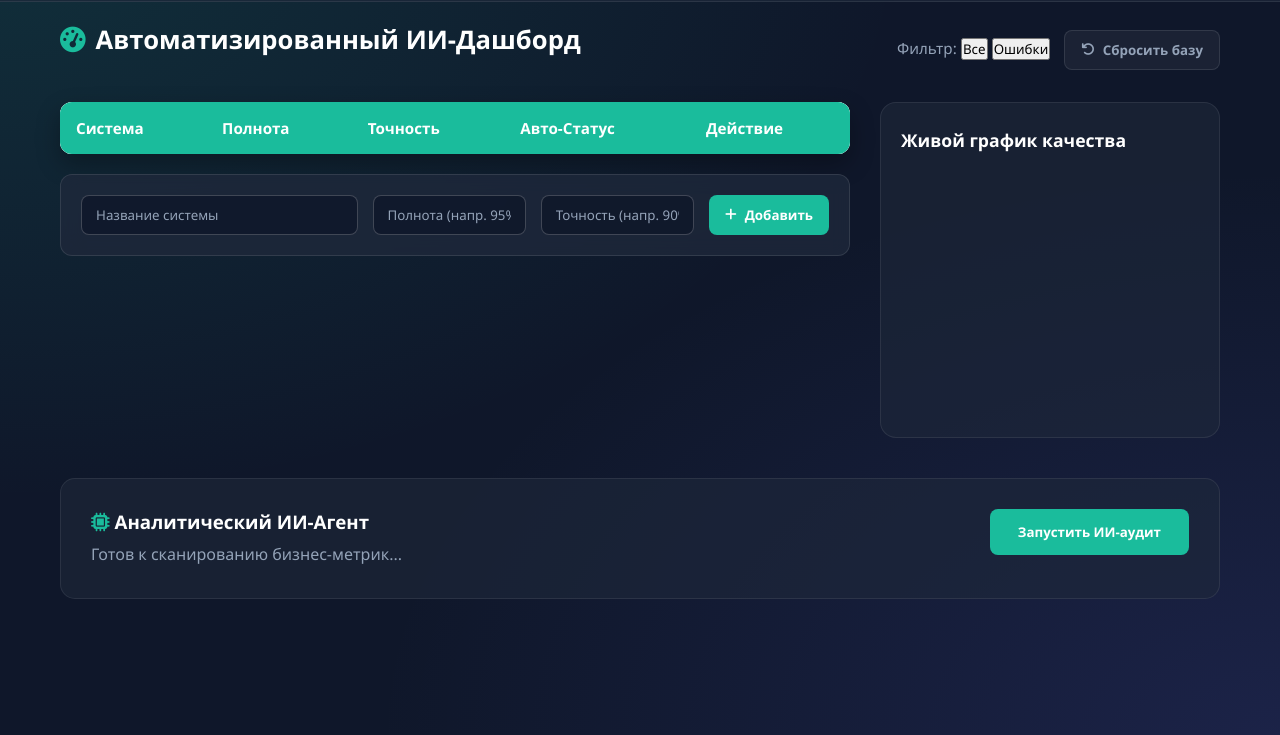
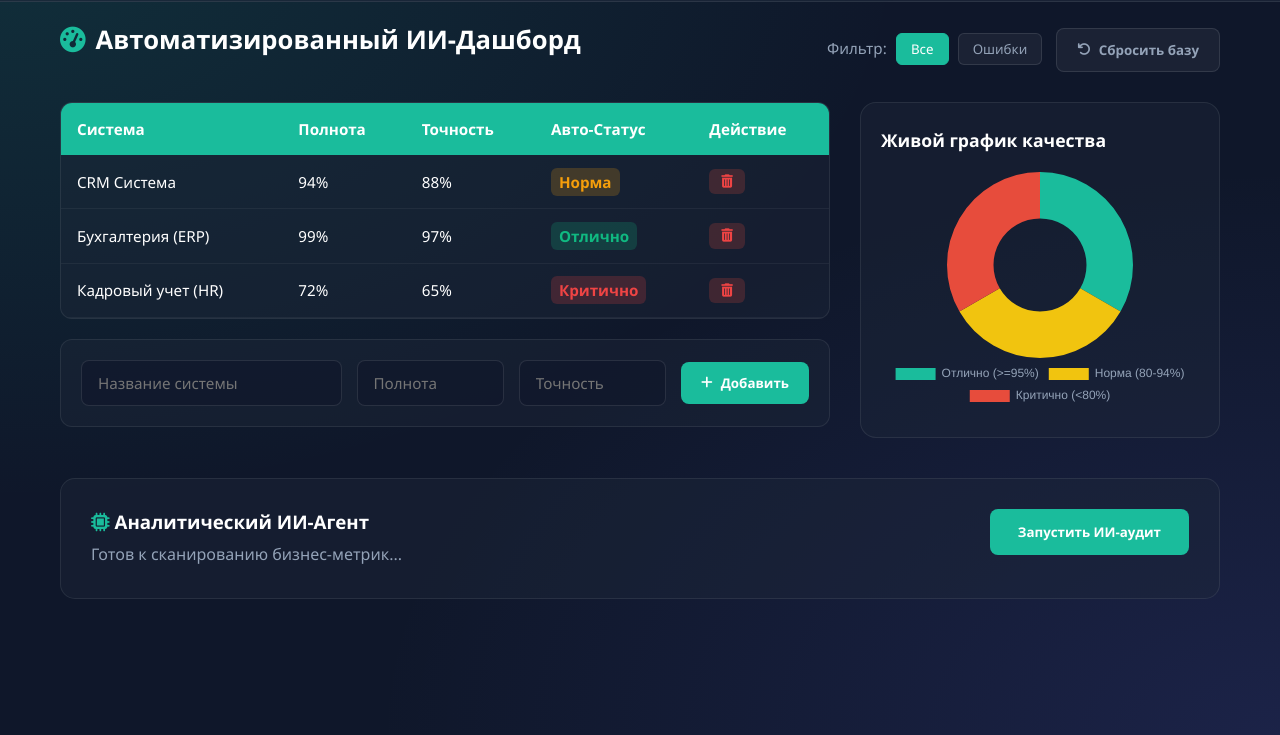
Before and after one commit to JabaiyMysyq/aianalysis, a plain HTML site: page dashboard.html in a window 1280 px wide. Shown: the part 65-800 px from the top of the page. Drawn offline with nearby package versions, Linux system fonts and the light colour scheme.

Commit message:
Update dashboard.html

```diff
--- a/dashboard.html
+++ b/dashboard.html
@@ -7,7 +7,7 @@
     <link rel="stylesheet" href="https://cdnjs.cloudflare.com/ajax/libs/font-awesome/6.5.1/css/all.min.css">
     <script src="https://cdn.jsdelivr.net/npm/chart.js"></script>
     <style>
-        /* Принудительное наложение стилей, чтобы внешние файлы не ломали видимость */
+        /* Гарантируем корректное отображение поверх глобального style.css */
         .dashboard-container {
             max-width: 1200px;
             margin: 0 auto;
@@ -18,7 +18,7 @@
 
         .dashboard-grid {
             display: grid;
-            grid-template-columns: 1fr 340px;
+            grid-template-columns: 1fr 360px;
             gap: 30px;
             margin-top: 25px;
             align-items: start;
@@ -30,116 +30,108 @@
             }
         }
 
-        /* КОНТЕЙНЕР ТАБЛИЦЫ - ГАРАНТИРУЕТ ВИДИМОСТЬ */
+        /* Контейнер для таблицы */
         .table-visible-wrapper {
-            display: block !important;
-            visibility: visible !important;
-            opacity: 1 !important;
-            width: 100% !important;
+            width: 100%;
             overflow-x: auto;
-            background: #ffffff !important;
+            background: rgba(30, 41, 59, 0.4);
             border-radius: 12px;
-            box-shadow: 0 10px 25px rgba(0, 0, 0, 0.3);
+            border: 1px solid rgba(255, 255, 255, 0.08);
             margin-bottom: 20px;
         }
 
-        /* СВЕТЛАЯ ТАБЛИЦА С ЧЕРНЫМ ТЕКСТОМ */
+        /* Интеграция таблицы в ваш темный стиль */
         .white-data-table {
-            width: 100% !important;
-            border-collapse: collapse !important;
-            background-color: #ffffff !important;
-            color: #0f172a !important;
-            display: table !important;
+            width: 100%;
+            border-collapse: collapse;
+            color: #ffffff;
         }
 
         .white-data-table th {
-            background-color: #1abc9c !important;
-            color: #ffffff !important;
-            padding: 16px !important;
-            font-weight: 600 !important;
-            text-align: left !important;
-            font-size: 0.95rem !important;
-            border: none !important;
+            background-color: #1abc9c;
+            color: #ffffff;
+            padding: 16px;
+            font-weight: 600;
+            text-align: left;
+            font-size: 0.95rem;
         }
 
         .white-data-table td {
-            color: #0f172a !important;
-            background-color: #ffffff !important;
-            border-bottom: 1px solid #e2e8f0 !important;
-            padding: 14px 16px !important;
-            font-size: 0.95rem !important;
-            text-align: left !important;
+            padding: 14px 16px;
+            font-size: 0.95rem;
+            border-bottom: 1px solid rgba(255, 255, 255, 0.05);
         }
 
-        /* РЕДАКТИРУЕМЫЕ ЯЧЕЙКИ */
-        .white-data-table td[contenteditable="true"] {
-            background-color: #fffbeb !important;
-            cursor: pointer !important;
-        }
-
-        .white-data-table td[contenteditable="true"]:focus {
-            background-color: #ffffff !important;
-            outline: 2px solid #1abc9c !important;
-        }
-
-        /* ПАНЕЛЬ ДОБАВЛЕНИЯ СТРОК */
+        /* Стилизация интерактивного ввода (как на вашем скриншоте) */
         .add-row-form-panel {
-            background: rgba(30, 41, 59, 0.8) !important;
-            backdrop-filter: blur(10px);
-            padding: 20px !important;
-            border-radius: 12px !important;
-            border: 1px solid rgba(255, 255, 255, 0.1) !important;
-            display: flex !important;
-            gap: 15px !important;
-            flex-wrap: wrap !important;
-            width: 100% !important;
-            box-sizing: border-box !important;
+            background: rgba(30, 41, 59, 0.4);
+            padding: 20px;
+            border-radius: 12px;
+            border: 1px solid rgba(255, 255, 255, 0.08);
+            display: flex;
+            gap: 15px;
+            flex-wrap: wrap;
+            align-items: center;
         }
 
         .add-row-form-panel input {
-            padding: 10px 14px !important;
-            background: rgba(15, 23, 42, 0.8) !important;
-            border: 1px solid rgba(255, 255, 255, 0.2) !important;
-            border-radius: 8px !important;
+            padding: 12px 16px;
+            background: rgba(15, 23, 42, 0.6) !important;
+            border: 1px solid rgba(255, 255, 255, 0.1) !important;
+            border-radius: 8px;
             color: #ffffff !important;
-            font-family: inherit !important;
-            outline: none !important;
+            outline: none;
+            font-size: 0.95rem;
         }
 
-        .add-row-form-panel input::placeholder {
-            color: #94a3b8 !important;
+        .add-row-form-panel input:focus {
+            border-color: #1abc9c !important;
         }
 
-        /* КНОПКИ */
+        /* Кнопки */
         .btn-action {
-            padding: 10px 16px !important;
-            border: none !important;
-            border-radius: 8px !important;
-            cursor: pointer !important;
-            font-weight: 600 !important;
-            display: inline-flex !important;
-            align-items: center !important;
-            gap: 8px !important;
+            padding: 12px 20px;
+            border: none;
+            border-radius: 8px;
+            cursor: pointer;
+            font-weight: 600;
+            display: inline-flex;
+            align-items: center;
+            gap: 8px;
+            transition: all 0.2s;
         }
 
-        .btn-add { background: #1abc9c !important; color: white !important; }
-        .btn-add:hover { background: #16a085 !important; }
+        .btn-add { background: #1abc9c; color: white; }
+        .btn-add:hover { background: #16a085; }
 
-        .btn-delete { background: #fee2e2 !important; color: #ef4444 !important; padding: 6px 12px !important; font-size: 0.85rem !important; border-radius: 6px !important; }
-        .btn-delete:hover { background: #ef4444 !important; color: white !important; }
+        .btn-delete { background: rgba(231, 76, 60, 0.2); color: #ef4444; padding: 6px 12px; border-radius: 6px; }
+        .btn-delete:hover { background: #e74c3c; color: white; }
 
-        .btn-reset-table { background: rgba(255, 255, 255, 0.05) !important; color: #94a3b8 !important; border: 1px solid rgba(255, 255, 255, 0.1) !important; margin-left: 10px; }
+        .btn-reset-table { background: rgba(255, 255, 255, 0.05); color: #94a3b8; border: 1px solid rgba(255, 255, 255, 0.1); margin-left: 10px; }
+        .btn-reset-table:hover { background: rgba(255, 255, 255, 0.1); color: #fff; }
+
+        .filter-btn {
+            background: rgba(255, 255, 255, 0.05);
+            color: #94a3b8;
+            border: 1px solid rgba(255, 255, 255, 0.1);
+            padding: 6px 14px;
+            border-radius: 6px;
+            cursor: pointer;
+            margin-left: 5px;
+        }
+        .filter-btn.active { background: #1abc9c; color: white; border-color: #1abc9c; }
 
         .chart-glass-box {
-            background: rgba(30, 41, 59, 0.6);
+            background: rgba(30, 41, 59, 0.4);
             padding: 25px 20px;
             border-radius: 16px;
             border: 1px solid rgba(255, 255, 255, 0.08);
         }
 
-        .badge-excellent { background: #d1fae5; color: #065f46; padding: 4px 8px; border-radius: 4px; font-weight: bold; }
-        .badge-normal { background: #fef3c7; color: #92400e; padding: 4px 8px; border-radius: 4px; font-weight: bold; }
-        .badge-critical { background: #fee2e2; color: #991b1b; padding: 4px 8px; border-radius: 4px; font-weight: bold; }
+        /* Статусы-бейджи */
+        .badge-excellent { background: rgba(16, 185, 129, 0.2); color: #10b981; padding: 4px 8px; border-radius: 6px; font-weight: bold; }
+        .badge-normal { background: rgba(245, 158, 11, 0.2); color: #f59e0b; padding: 4px 8px; border-radius: 6px; font-weight: bold; }
+        .badge-critical { background: rgba(239, 68, 68, 0.2); color: #ef4444; padding: 4px 8px; border-radius: 6px; font-weight: bold; }
     </style>
 </head>
 <body>
@@ -150,7 +142,7 @@
         <div class="menu">
             <a href="index.html">Главная</a>
             <a href="dashboard.html" class="active">Анализ данных</a>
-            <a href="bot.html">Помощник по качеству</a>
+            <a href="bot.html">Помощник по качестве</a>
             <a href="creators.html">Авторы</a>
         </div>
     </nav>
@@ -186,22 +178,22 @@
             </div>
 
             <div class="add-row-form-panel">
-                <input type="text" id="newSystem" placeholder="Название системы" style="flex: 2; min-width: 180px;">
-                <input type="text" id="newCompleteness" placeholder="Полнота (напр. 95%)" style="flex: 1; min-width: 100px;">
-                <input type="text" id="newAccuracy" placeholder="Точность (напр. 90%)" style="flex: 1; min-width: 100px;">
+                <input type="text" id="newSystem" placeholder="Название системы" style="flex: 2; min-width: 150px;">
+                <input type="text" id="newCompleteness" placeholder="Полнота" style="flex: 1; min-width: 80px;">
+                <input type="text" id="newAccuracy" placeholder="Точность" style="flex: 1; min-width: 80px;">
                 <button class="btn-action btn-add" onclick="addNewRow()"><i class="fas fa-plus"></i> Добавить</button>
             </div>
         </div>
 
         <div class="chart-glass-box">
             <h3 style="color:#fff; margin:0 0 20px 0; font-size:1.1rem;">Живой график качества</h3>
-            <div style="position: relative; height: 240px;">
+            <div style="position: relative; height: 240px; display: flex; justify-content: center;">
                 <canvas id="qualityChart"></canvas>
             </div>
         </div>
     </div>
 
-    <section class="ai-control-panel" style="background: rgba(30, 41, 59, 0.6); padding: 30px; border-radius: 15px; margin-top: 40px; border: 1px solid rgba(255,255,255,0.08);">
+    <section class="ai-control-panel" style="background: rgba(30, 41, 59, 0.4); padding: 30px; border-radius: 15px; margin-top: 40px; border: 1px solid rgba(255,255,255,0.08);">
         <div style="display: flex; justify-content: space-between; align-items: flex-start; flex-wrap: wrap; gap: 20px;">
             <div>
                 <h3 style="color:#fff;"><i class="fas fa-microchip" style="color: #1abc9c;"></i> Аналитический ИИ-Агент</h3>
@@ -211,17 +203,18 @@
                 Запустить ИИ-аудит
             </button>
         </div>
-        <div class="progress-container" id="progCont" style="width: 100%; background: #34495e; height: 10px; border-radius: 5px; margin: 20px 0; display: none;">
-            <div class="progress-bar" id="progBar" style="width: 0%; height: 100%; background: #1abc9c; border-radius: 5px; transition: width 0.1s;"></div>
+        <div class="progress-container" id="progCont" style="width: 100%; background: #1e293b; height: 8px; border-radius: 4px; margin: 20px 0; display: none;">
+            <div class="progress-bar" id="progBar" style="width: 0%; height: 100%; background: #1abc9c; border-radius: 4px; transition: width 0.2s;"></div>
         </div>
-        <div id="aiOutput" style="margin-top: 20px; font-family: monospace; color: #1abc9c; display: none;"></div>
-        <div class="ai-report-box" id="aiReportBox" style="background: #1e293b; border-left: 5px solid #1abc9c; padding: 20px; margin-top: 20px; border-radius: 8px; display: none; color: #ecf0f1;"></div>
+        <div id="aiOutput" style="margin-top: 20px; font-family: monospace; color: #1abc9c; display: none; background: rgba(0,0,0,0.2); padding: 10px; border-radius: 6px;"></div>
+        <div class="ai-report-box" id="aiReportBox" style="background: #1e293b; border-left: 4px solid #1abc9c; padding: 20px; margin-top: 20px; border-radius: 8px; display: none; color: #ecf0f1;"></div>
     </section>
 </main>
 
 <script>
     let qualityChart;
 
+    // Исходные данные, если LocalStorage пуст
     const defaultData = [
         { system: "CRM Система", completeness: "94%", accuracy: "88%" },
         { system: "Бухгалтерия (ERP)", completeness: "99%", accuracy: "97%" },
@@ -241,7 +234,13 @@
                     borderWidth: 0
                 }]
             },
-            options: { responsive: true, maintainAspectRatio: false }
+            options: {
+                responsive: true,
+                maintainAspectRatio: false,
+                plugins: {
+                    legend: { position: 'bottom' }
+                }
+            }
         });
         loadTableData();
     };
@@ -273,4 +272,137 @@
                 <td contenteditable="true" class="completeness-cell" oninput="handleTableChange()">${item.completeness}</td>
                 <td contenteditable="true" class="accuracy-cell" oninput="handleTableChange()">${item.accuracy}</td>
                 <td class="status-cell"></td>
-                <td><button class="btn-action btn-delete" onclick
+                <td><button class="btn-action btn-delete" onclick="deleteRow(this)"><i class="fas fa-trash-alt"></i></button></td>
+            `;
+            tbody.appendChild(newTr);
+        });
+        calculateStatuses();
+    }
+
+    function handleTableChange() {
+        saveTableToStorage();
+        calculateStatuses();
+        resetAiButtonState();
+    }
+
+    function calculateStatuses() {
+        let excellentCount = 0, normalCount = 0, criticalCount = 0;
+        const rows = document.querySelectorAll('#dataTable tbody tr');
+
+        rows.forEach(row => {
+            const accuracyCell = row.querySelector('.accuracy-cell');
+            const statusCell = row.querySelector('.status-cell');
+            let accuracyValue = parseInt(accuracyCell.innerText.replace(/[^0-9]/g, '')) || 0;
+
+            if (accuracyValue >= 95) {
+                statusCell.innerHTML = `<span class="badge-excellent">Отлично</span>`;
+                row.setAttribute('data-status', 'excellent');
+                excellentCount++;
+            } else if (accuracyValue >= 80 && accuracyValue < 95) {
+                statusCell.innerHTML = `<span class="badge-normal">Норма</span>`;
+                row.setAttribute('data-status', 'normal');
+                normalCount++;
+            } else {
+                statusCell.innerHTML = `<span class="badge-critical">Критично</span>`;
+                row.setAttribute('data-status', 'bad');
+                criticalCount++;
+            }
+        });
+
+        if (qualityChart) {
+            qualityChart.data.datasets[0].data = [excellentCount, normalCount, criticalCount];
+            qualityChart.update();
+        }
+    }
+
+    // ТА САМАЯ ФУНКЦИЯ ДОБАВЛЕНИЯ СТРОКИ
+    function addNewRow() {
+        const system = document.getElementById('newSystem').value.trim();
+        const completeness = document.getElementById('newCompleteness').value.trim() || '100%';
+        const accuracy = document.getElementById('newAccuracy').value.trim() || '0%';
+
+        if (!system) {
+            alert('Введите название системы!');
+            return;
+        }
+
+        const tbody = document.getElementById('tableBody');
+        const newTr = document.createElement('tr');
+        newTr.innerHTML = `
+            <td contenteditable="true" oninput="handleTableChange()">${system}</td>
+            <td contenteditable="true" class="completeness-cell" oninput="handleTableChange()">${completeness}</td>
+            <td contenteditable="true" class="accuracy-cell" oninput="handleTableChange()">${accuracy}</td>
+            <td class="status-cell"></td>
+            <td><button class="btn-action btn-delete" onclick="deleteRow(this)"><i class="fas fa-trash-alt"></i></button></td>
+        `;
+        tbody.appendChild(newTr);
+
+        saveTableToStorage();
+        calculateStatuses();
+        resetAiButtonState();
+
+        // Очищаем поля ввода
+        document.getElementById('newSystem').value = '';
+        document.getElementById('newCompleteness').value = '';
+        document.getElementById('newAccuracy').value = '';
+    }
+
+    function deleteRow(buttonElem) {
+        buttonElem.closest('tr').remove();
+        saveTableToStorage();
+        calculateStatuses();
+        resetAiButtonState();
+    }
+
+    function resetToDefaultData() {
+        if(confirm("Восстановить базовые три строки данных?")) {
+            localStorage.removeItem('dqTableData');
+            loadTableData();
+            resetAiButtonState();
+        }
+    }
+
+    function resetAiButtonState() {
+        document.getElementById('aiBtn').disabled = false;
+        document.getElementById('aiBtn').style.opacity = "1";
+        document.getElementById('agentStatus').innerText = "Данные изменены. ИИ готов к перерасчету...";
+    }
+
+    function filterTable(status, btn) {
+        document.querySelectorAll('.filter-btn').forEach(b => b.classList.remove('active'));
+        btn.classList.add('active');
+        document.querySelectorAll('#dataTable tbody tr').forEach(row => {
+            if (status === 'all') row.style.display = '';
+            else row.style.display = row.getAttribute('data-status') === 'bad' ? '' : 'none';
+        });
+    }
+
+    function startAdvancedAnalysis() {
+        const btn = document.getElementById('aiBtn');
+        const progCont = document.getElementById('progCont');
+        const progBar = document.getElementById('progBar');
+        const output = document.getElementById('aiOutput');
+        const reportBox = document.getElementById('aiReportBox');
+
+        btn.disabled = true; btn.style.opacity = "0.5";
+        progCont.style.display = "block"; output.style.display = "block"; reportBox.style.display = "none";
+
+        let progress = 0;
+        const interval = setInterval(() => {
+            progress += 20;
+            progBar.style.width = progress + "%";
+            output.innerText = `> [SCANNING_METRICS]... Вычисление коэффициентов качества: ${progress}%`;
+
+            if (progress >= 100) {
+                clearInterval(interval);
+                output.innerText = `> [COMPLETE]: Анализ успешно завершен.`;
+                reportBox.innerHTML = "<h4><i class='fas fa-file-medical-alt'></i> Экспертная записка ИИ-Агента</h4><p>Аудит зафиксировал обновление операционных метрик систем. Баланс точности и полноты находится в пределах допустимой ИКТ-нормы.</p>";
+                reportBox.style.display = "block";
+                btn.disabled = false; btn.style.opacity = "1";
+            }
+        }, 150);
+    }
+</script>
+
+</body>
+</html>
```
